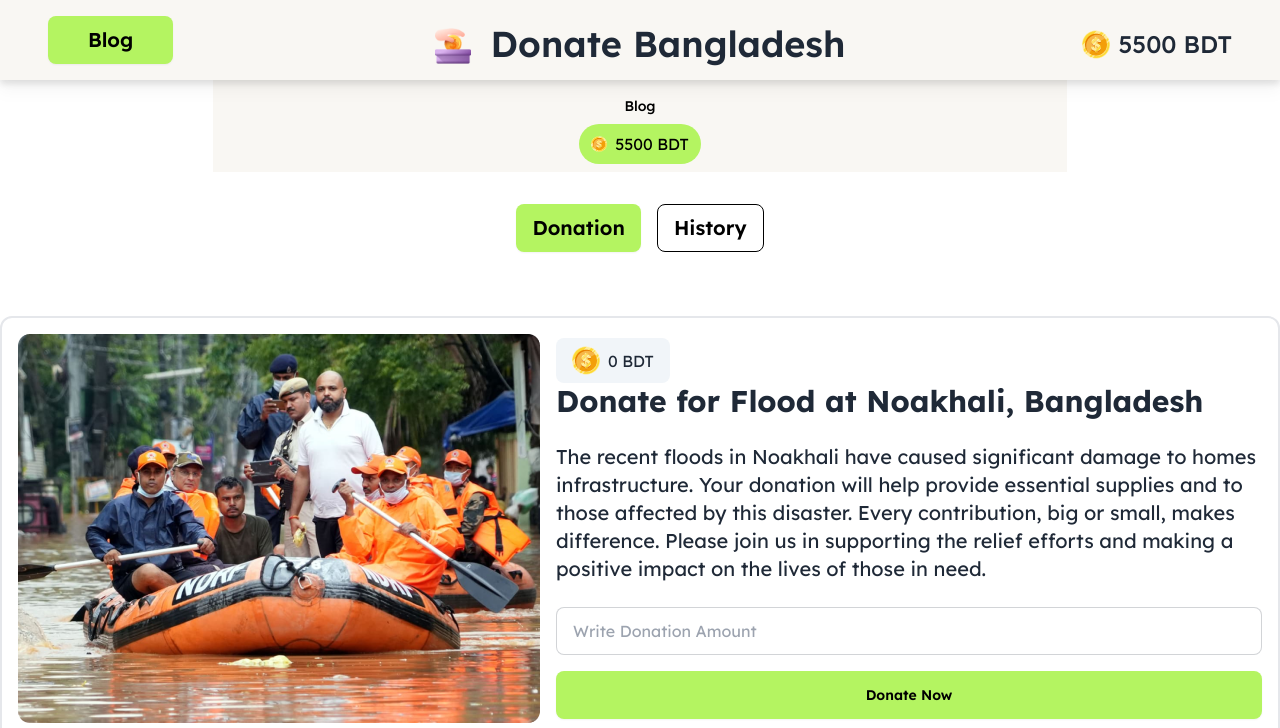
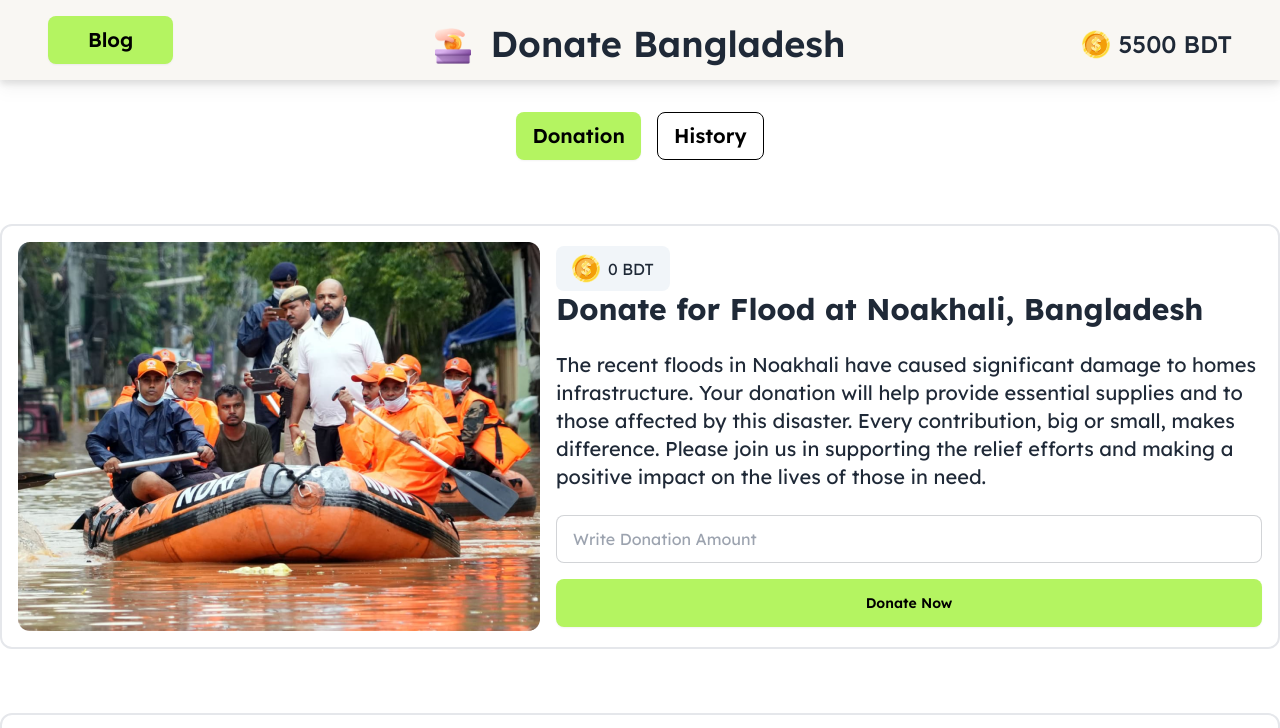
Before and after one commit to imdola/reset_ass_5, a plain HTML site: page index.html in a window 1280 px wide. Shown: the top 728 px of the page. Drawn offline with nearby package versions, Linux system fonts and the light colour scheme.

Commit message:
resolved

```diff
--- a/index.html
+++ b/index.html
@@ -75,7 +75,7 @@
   </header>
 
   <!-- Drop-down starts  -->
-  <div id="dropdown-menu" class="flex flex-col bg-[#F9F7F3] text-black w-2/3 px-4 py-2 mx-auto">
+  <div id="dropdown-menu" class="flex flex-col bg-[#F9F7F3] text-black w-2/3 px-4 py-2 mx-auto lg:hidden">
     <button class="text-sm text-black font-medium py-2 hover:text-gray-500">Blog</button>
     <div class="flex items-center space-x-2 bg-[#B4F461] px-3 py-2 rounded-full hover:bg-gray-300 text-black mx-auto cursor-pointer">
       <img src="./images/coin.png" alt="" class="w-4 h-4">
```
